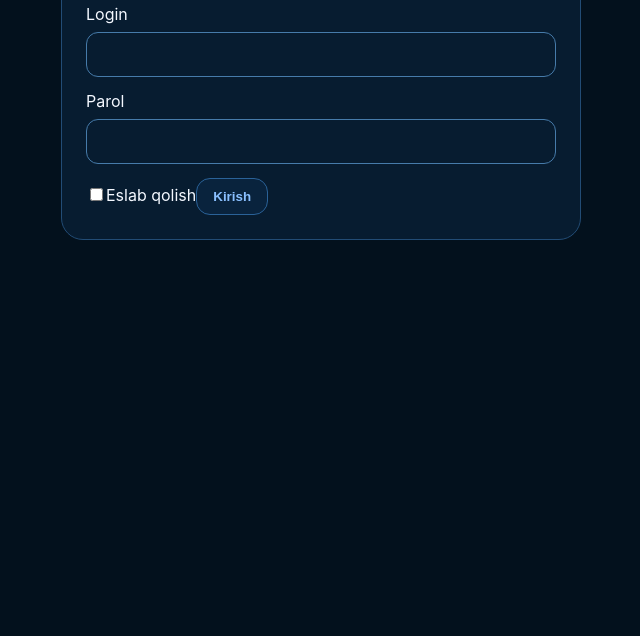
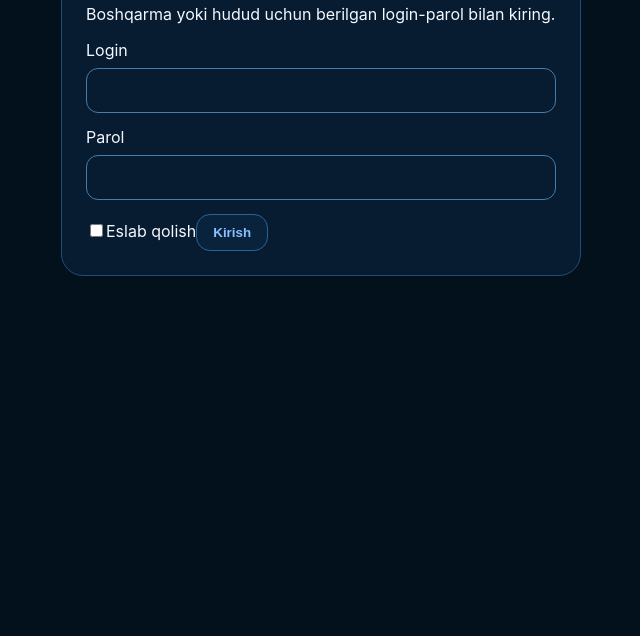
Before and after one commit to cccczzzz778-byte/buxoro-qr-baholash, a website: page public/login.html in a window 1280 px wide. Shown: the part 164-800 px from the top of the page, without its empty margins (319-959 px from the left). Drawn offline with Linux system fonts and the light colour scheme.

Commit message:
Label login for management and district users

```diff
--- a/public/login.html
+++ b/public/login.html
@@ -1 +1 @@
-<!doctype html><html lang="uz"><head><meta charset="utf-8"><meta name="viewport" content="width=device-width,initial-scale=1"><title>Admin kirish</title><link rel="stylesheet" href="/assets/style.css"></head><body class="login-body"><main class="login-wrap"><section class="login-card"><a class="brand" href="/"><div class="logo">SSB</div><div><div class="brand-kicker">BUXORO VILOYATI</div><div class="brand-title">Tibbiy xizmatni baholash</div></div></a><h1>Boshqaruv paneli</h1><form id="loginForm"><div class="field-group"><label for="username">Login</label><input id="username" autocomplete="username" required></div><div class="field-group"><label for="password">Parol</label><input id="password" type="password" autocomplete="current-password" required></div><label class="check-row"><input id="remember" type="checkbox"><span>Eslab qolish</span></label><div id="loginError" class="form-error hidden"></div><button class="btn primary full" type="submit">Kirish</button></form></section></main><script type="module" src="/assets/login.js"></script></body></html>
+<!doctype html><html lang="uz"><head><meta charset="utf-8"><meta name="viewport" content="width=device-width,initial-scale=1"><title>Tizimga kirish</title><link rel="stylesheet" href="/assets/style.css"></head><body class="login-body"><main class="login-wrap"><section class="login-card"><a class="brand" href="/"><div class="logo">SSB</div><div><div class="brand-kicker">BUXORO VILOYATI</div><div class="brand-title">Tibbiy xizmatni baholash</div></div></a><h1>Tizimga kirish</h1><p class="muted">Boshqarma yoki hudud uchun berilgan login-parol bilan kiring.</p><form id="loginForm"><div class="field-group"><label for="username">Login</label><input id="username" autocomplete="username" required></div><div class="field-group"><label for="password">Parol</label><input id="password" type="password" autocomplete="current-password" required></div><label class="check-row"><input id="remember" type="checkbox"><span>Eslab qolish</span></label><div id="loginError" class="form-error hidden"></div><button class="btn primary full" type="submit">Kirish</button></form></section></main><script type="module" src="/assets/login.js"></script></body></html>
```
